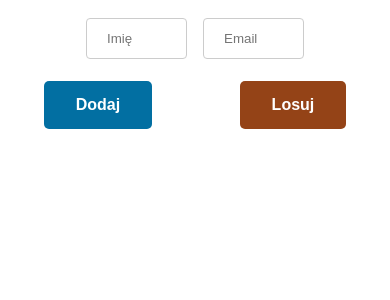
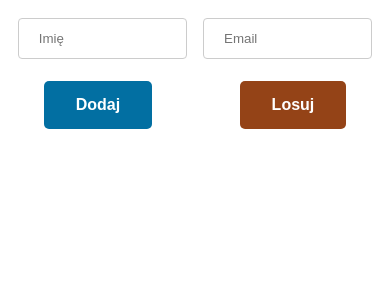
Before and after one commit to rzubala/gift-draw, a React (Create React App) app: page / in a window 390 px wide. Both pictures are taken after a click on the button "Dodaj". Shown: the top 300 px of the page. Built offline with nearby package versions, Linux system fonts and the light colour scheme.

Commit message:
handling mobile width

```diff
--- a/src/components/Person/Person.module.css
+++ b/src/components/Person/Person.module.css
@@ -7,5 +7,8 @@
   padding: 5px;
 }
 
-.PersonName {
+@media (max-width: 900px) {
+  .Person {
+    width: 95%;
   }
+}
```
Lines whose indentation alone changed are shown as unchanged.
